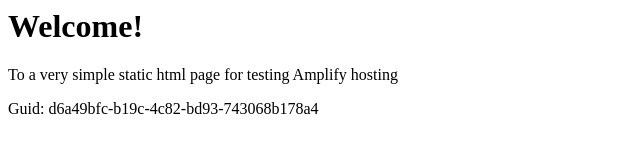
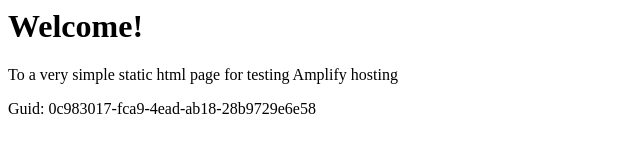
Before and after one commit to aws-aemilia-sin/Github-PR-Commit-Integration-Test-DoNotTouch-GithubWebhookPreviewCanaryTest-v1-prod-ap-southeast-1, a website: page src/index.html in a window 1280 px wide. Shown: the full height of the page, 0-640 px from the left. Drawn offline with Linux system fonts and the light colour scheme.

Commit message:
commit from integ tests

```diff
--- a/src/index.html
+++ b/src/index.html
@@ -12,6 +12,6 @@
 <body>
     <h1>Welcome!</h1>
     <p>To a very simple static html page for testing Amplify hosting</p>
-    <p>Guid: d6a49bfc-b19c-4c82-bd93-743068b178a4</p></body>
+    <p>Guid: 0c983017-fca9-4ead-ab18-28b9729e6e58</p></body>
 
 </html>
```
